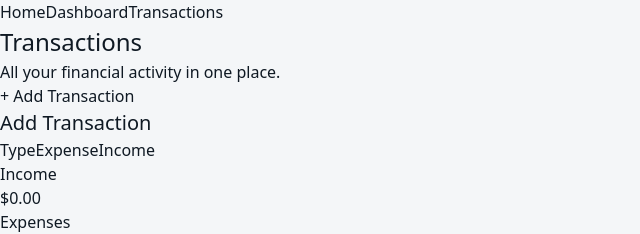
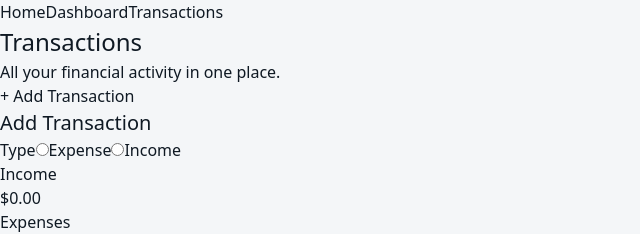
Before and after one commit to CP4485-Project-Riley-Dylan/CP4485EmergingTrendsProject, a Next.js app: page /transactions in a window 1280 px wide. Both pictures are taken after a click on the button "+ Add Transaction". Shown: the top 234 px of the page, without its empty margins (0-640 px from the left). Built offline with nearby package versions, Linux system fonts and the light colour scheme.

Commit message:
Working transactionType radio buttons.

```diff
--- a/components/AddTransactionModal.js
+++ b/components/AddTransactionModal.js
@@ -1,11 +1,32 @@
+import { useState } from "react";
+
 export default function AddTransactionModal() {
+  const [transactionType, setTransactionType] = useState("");
   return (
     <>
       <h2>Add Transaction</h2>
       <form>
         <label>Type</label>
-            <button>Expense</button>
-            <button>Income</button>
+        <label>
+          <input
+            type="radio"
+            name="transactionType"
+            value="expense"
+            checked={transactionType === "expense"}
+            onChange={(e) => setTransactionType(e.target.value)}
+          />
+          Expense
+        </label>
+        <label>
+          <input
+            type="radio"
+            name="transactionType"
+            value="income"
+            checked={transactionType === "income"}
+            onChange={(e) => setTransactionType(e.target.value)}
+          />
+          Income
+        </label>
       </form>
     </>
   )
```
Lines whose indentation alone changed are shown as unchanged.
